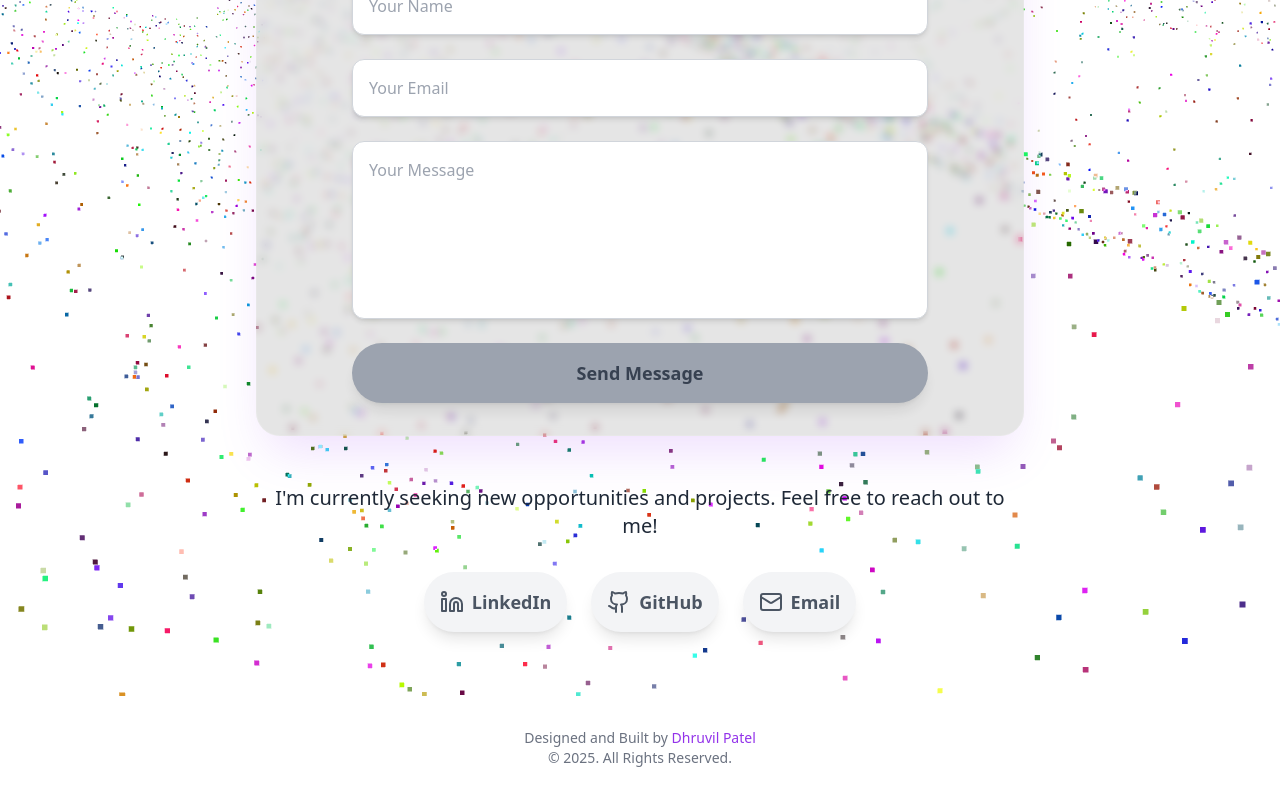
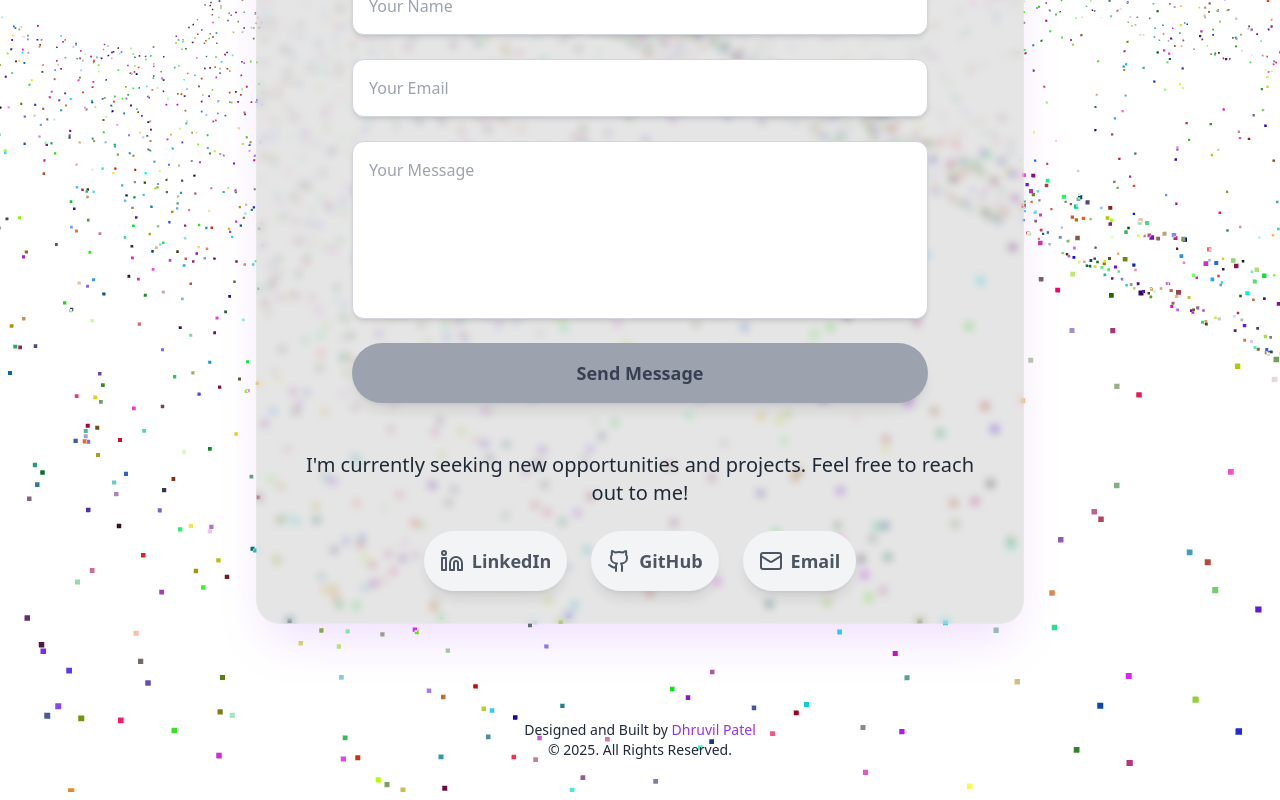
Before and after one commit to PatelDhruvil2502/portfolio_latest, a React (Vite) app: page / in a window 1280 px wide. Shown: the part 4920-5720 px from the top of the page. Built offline with nearby package versions, Linux system fonts and the light colour scheme.

Commit message:
final work done

```diff
--- a/src/App.jsx
+++ b/src/App.jsx
@@ -10,10 +10,15 @@ import {
   Github,
   Mail,
   FileText,
+  Briefcase,
   Code,
+  ArrowRight,
   ChevronRight,
   Building,
+  Sparkles,
+  Book,
   Monitor,
+  Dices,
   GitCommit,
   Coffee,
   Database,
@@ -72,7 +77,6 @@ const skills = [
   },
   { name: "Git", icon: <GitCommit size={32} className="text-purple-600" /> },
 ];
-
 
 
 import pihealth from "../src/assets/pihealth.png";
@@ -1039,16 +1043,18 @@ const App = () => {
             ))}
           </motion.div>
         </motion.section>
+      </main>
 
+      <div className="relative">
+        <ContactAnimation />
         <motion.section
           id="contact"
           variants={sectionVariants}
           initial="hidden"
           whileInView="visible"
           viewport={{ once: true, amount: 0.2 }}
-          className="relative p-8 md:p-16 max-w-full mx-auto text-center overflow-hidden"
+          className="relative p-8 md:p-16 max-w-full mx-auto text-center"
         >
-          <ContactAnimation />
           <div className="relative z-10 max-w-3xl mx-auto">
             <SectionTitle>Get In Touch</SectionTitle>
             <motion.div
@@ -1118,26 +1124,12 @@ const App = () => {
                   {isSending ? "Sending..." : "Send Message"}
                 </motion.button>
               </form>
-            </motion.div>
-            <motion.div
-              initial={{ opacity: 0, y: 50 }}
-              whileInView={{ opacity: 1, y: 0 }}
-              viewport={{ once: true }}
-              transition={{ duration: 0.8, delay: 0.4 }}
-              className="mt-12 mb-8"
-            >
-              <p className="text-gray-800 text-lg md:text-xl leading-relaxed">
-                I'm currently seeking new opportunities and projects. Feel free
-                to reach out to me!
+              <div className="mt-12">
+                <p className="text-gray-800 text-lg md:text-xl leading-relaxed mb-6">
+                  I'm currently seeking new opportunities and projects. Feel
+                  free to reach out to me!
                 </p>
-            </motion.div>
-            <motion.div
-              initial={{ opacity: 0, scale: 0.8 }}
-              whileInView={{ opacity: 1, scale: 1 }}
-              viewport={{ once: true }}
-              transition={{ duration: 0.6, delay: 0.6 }}
-              className="flex flex-wrap justify-center gap-6"
-            >
+                <div className="flex flex-wrap justify-center gap-6">
                   {socialLinks.map((link) => (
                     <a
                       key={link.name}
@@ -1150,12 +1142,12 @@ const App = () => {
                       <span className="text-lg font-semibold">{link.name}</span>
                     </a>
                   ))}
+                </div>
+              </div>
             </motion.div>
           </div>
         </motion.section>
-      </main>
-
-      <footer className="py-8 text-center text-gray-500">
+        <footer className="relative z-10 py-8 text-center text-gray-800">
           <p className="text-sm">
             Designed and Built by{" "}
             <span className="text-purple-600">Dhruvil Patel</span>
@@ -1163,6 +1155,7 @@ const App = () => {
           <p className="text-sm">&copy; 2025. All Rights Reserved.</p>
         </footer>
       </div>
+    </div>
   );
 };
 
```
Lines whose indentation alone changed are shown as unchanged.
